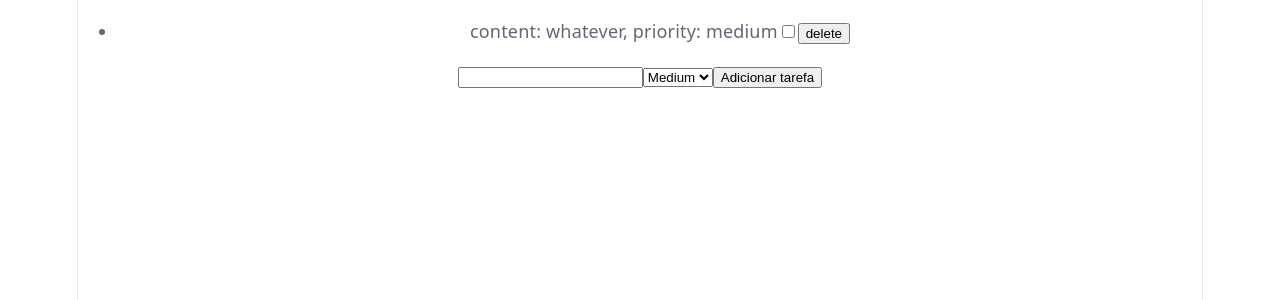
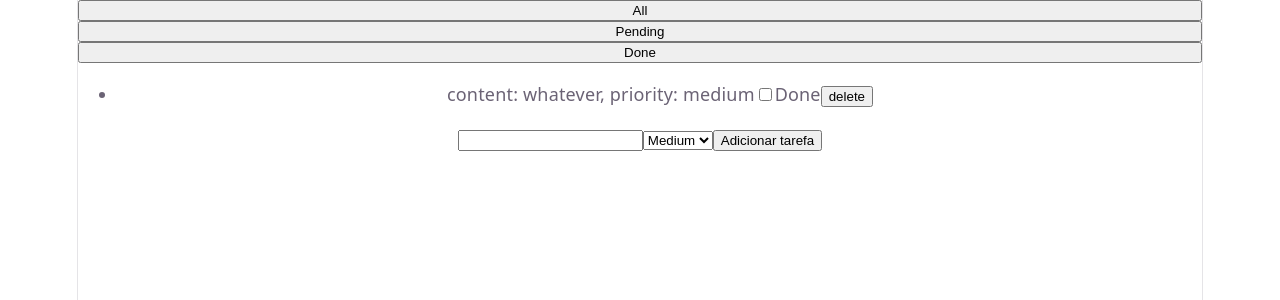
Before and after one commit to danilordossantos/todo-frontend, a React (Vite) app: page / in a window 1280 px wide. Shown: the top 300 px of the page. Built offline with nearby package versions, Linux system fonts and the light colour scheme.

Commit message:
feat: add filter state and tasksToShow logic

```diff
--- a/src/App.jsx
+++ b/src/App.jsx
@@ -12,6 +12,8 @@ const App = () => {
     const [content, setContent] = useState('')
 
     const [priority, setPriority] = useState('medium')
+
+    const [filter, setFilter] = useState('all')
 
     const addTask = (e) => {
         e.preventDefault()
@@ -43,10 +45,32 @@ const App = () => {
         setTaskList(delTask)
     }
 
+    const tasksToShow = taskList.filter(t => {
+        if (filter === 'all') {
+            return true
+        }
+        if (filter === 'pending') {
+            return t.done === false
+        }
+        if (filter === 'done') {
+            return t.done === true
+        }
+    }
+    )
+
     return <>
-        <TaskList taskList={taskList}
-        onToggle={toggleDone}
-        onDelete={deleteTask}/>
+    <button type="button" onClick={() => {
+        setFilter('all')
+    }}>All</button>
+    <button type="button" onClick={() => {
+        setFilter('pending')
+    }}>Pending</button>
+    <button type="button" onClick={() => {
+        setFilter('done')
+    }}>Done</button>
+        <TaskList taskList={tasksToShow}
+            onToggle={toggleDone}
+            onDelete={deleteTask} />
         <form action="" onSubmit={addTask}>
             <input type="text" value={content} name="content" id="content" onChange={(e) => {
                 setContent(e.target.value)
--- a/src/components/Task.jsx
+++ b/src/components/Task.jsx
@@ -2,7 +2,7 @@ const Task = ({ id, content, done, priority, onToggle, onDelete }) => {
     return <li>
         content: {content},
         priority: {priority}
-        <input type="checkbox" name="done" id="" checked={done} onChange={() => onToggle(id)}/>
+        <input type="checkbox" name="done" id="" checked={done} onChange={() => onToggle(id)}/>Done
         <input type="button" value="delete" onClick={()=> onDelete(id)}/>
     </li>
 }
```
